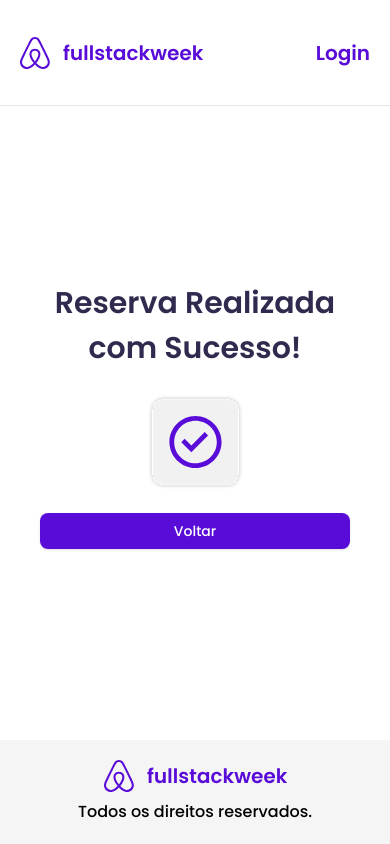
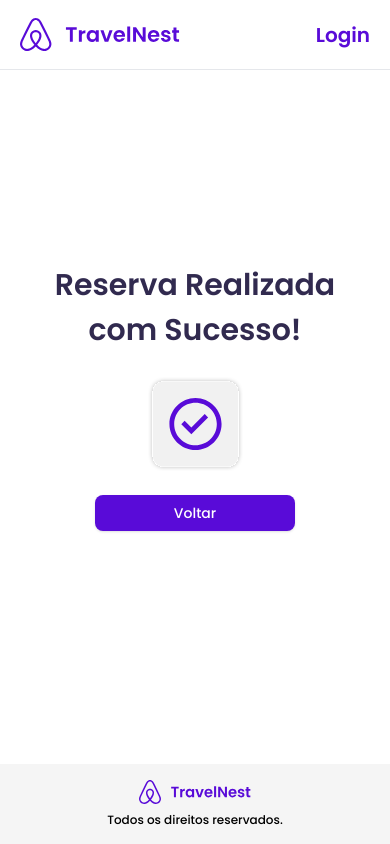
Before and after one commit to Wallace-Bezerra/trips-app, a Next.js app: page /trips/payment/success in a window 390 px wide. Built offline with nearby package versions, Linux system fonts and the light colour scheme; no server answers.

Commit message:
style: fix responsive

```diff
--- a/src/app/components/Footer.tsx
+++ b/src/app/components/Footer.tsx
@@ -4,11 +4,17 @@ import React from 'react'
 
 export const Footer = () => {
   return (
-    <footer className="absolute bottom-0 flex w-full flex-col items-center justify-center gap-2 bg-walterWhite py-5">
+    <footer className="absolute bottom-0 flex h-20 w-full flex-col items-center justify-center gap-2 bg-walterWhite py-5 md:h-24">
       <Link href="/">
-        <Image src="/Logo.svg" alt="Full Stack Week" width={183} height={32} />
+        <Image
+          src="/Logo.svg"
+          className="w-28 sm:w-40"
+          alt="Full Stack Week"
+          width={183}
+          height={32}
+        />
       </Link>
-      <p>Todos os direitos reservados.</p>
+      <p className="text-xs sm:text-sm">Todos os direitos reservados.</p>
     </footer>
   )
 }
--- a/src/app/components/Header.tsx
+++ b/src/app/components/Header.tsx
@@ -22,11 +22,12 @@ export const Header = () => {
   const user = data?.user
 
   return (
-    <header className="sticky top-0 z-10  flex h-[106px] items-center border-b border-gray-200 bg-white px-5 py-7">
+    <header className="sticky top-0 z-10 flex h-[70px] items-center border-b border-gray-200 bg-white px-5 py-7 sm:h-[106px]">
       <div className="container mx-auto flex w-full items-center justify-between">
         <Link href="/">
           <Image
             src="/Logo.svg"
+            className="w-40 sm:w-[180px]"
             alt="Full Stack Week"
             width={183}
             height={32}
--- a/src/app/globals.css
+++ b/src/app/globals.css
@@ -27,6 +27,9 @@
   position:absolute;
 
 }
+.react-datepicker__header{
+  @apply bg-purple-200
+}
 .swiper-button-prev:after{
   left: calc(32%)
 }
--- a/src/app/my-trips/page.tsx
+++ b/src/app/my-trips/page.tsx
@@ -63,7 +63,7 @@ export default function MyTrips() {
   }
 
   return (
-    <div className="container mx-auto mb-[160px] flex flex-1 flex-col  px-5 pt-10 md:justify-center">
+    <div className="container mx-auto mb-[160px] flex flex-1 flex-col px-5 pt-10 md:justify-center">
       <motion.h3
         variants={fadeIn('up', 0.4)}
         initial="hidden"
@@ -81,7 +81,7 @@ export default function MyTrips() {
         className="container flex flex-col flex-wrap content-center justify-center gap-10 px-5 pb-10 lg:flex-row "
       >
         {isLoading && (
-          <div className="flex h-[500px] w-[380px] animate-pulse rounded-2xl bg-gray-200 "></div>
+          <div className="flex h-[500px] w-[380px] animate-pulse rounded-2xl bg-gray-200 px-5"></div>
         )}
         {reservations?.length === 0 && (
           <div>Você não possui nenhuma reserva</div>
@@ -93,16 +93,16 @@ export default function MyTrips() {
               className="flex w-full max-w-[380px] flex-1 flex-col gap-5 "
             >
               <div className=" rounded-xl border border-[#BBBFBF] p-5">
-                <div className="flex items-center gap-7 border-b border-b-[#BBBFBF] pb-5">
+                <div className="flex flex-wrap items-center gap-7 border-b border-b-[#BBBFBF] pb-5 xl:flex-nowrap">
                   <Image
-                    className="h-full min-h-[106px] w-full max-w-[124px] rounded-xl object-cover"
+                    className="h-full min-h-[106px] w-full rounded-xl object-cover md:max-w-[124px]"
                     width={500}
                     height={500}
                     quality={100}
                     alt=""
                     src={reservation.trip.coverImage}
                   />
-                  <div className="flex flex-col items-start gap-2">
+                  <div className="flex w-full max-w-[250px] flex-col items-start gap-2">
                     <h2 className="text-base font-semibold text-primaryDarker">
                       {reservation.trip.name}
                     </h2>
--- a/src/app/trips/payment/success/page.tsx
+++ b/src/app/trips/payment/success/page.tsx
@@ -5,7 +5,7 @@ import Link from 'next/link'
 const PaymentSuccess = () => {
   return (
     <div className="container mx-auto mb-[160px] flex w-full max-w-[1280px] flex-1 flex-col flex-wrap items-center justify-center gap-5 px-5 pt-10">
-      <div className="flex max-w-max flex-col items-center gap-6  px-5">
+      <div className="flex max-w-max flex-col items-center gap-6 px-5 py-3">
         <h1 className="container text-center text-[30px] font-semibold text-primaryDarker">
           Reserva Realizada com Sucesso!
         </h1>
@@ -16,7 +16,12 @@ const PaymentSuccess = () => {
           height="95"
         />
         <Link className="w-full" href={'/'}>
-          <Button variant="primary">Voltar</Button>
+          <Button
+            className="mx-auto max-w-[200px] md:max-w-[290px] md:text-lg"
+            variant="primary"
+          >
+            Voltar
+          </Button>
         </Link>
       </div>
     </div>
```
Also changed, not shown: public/Logo.svg.
